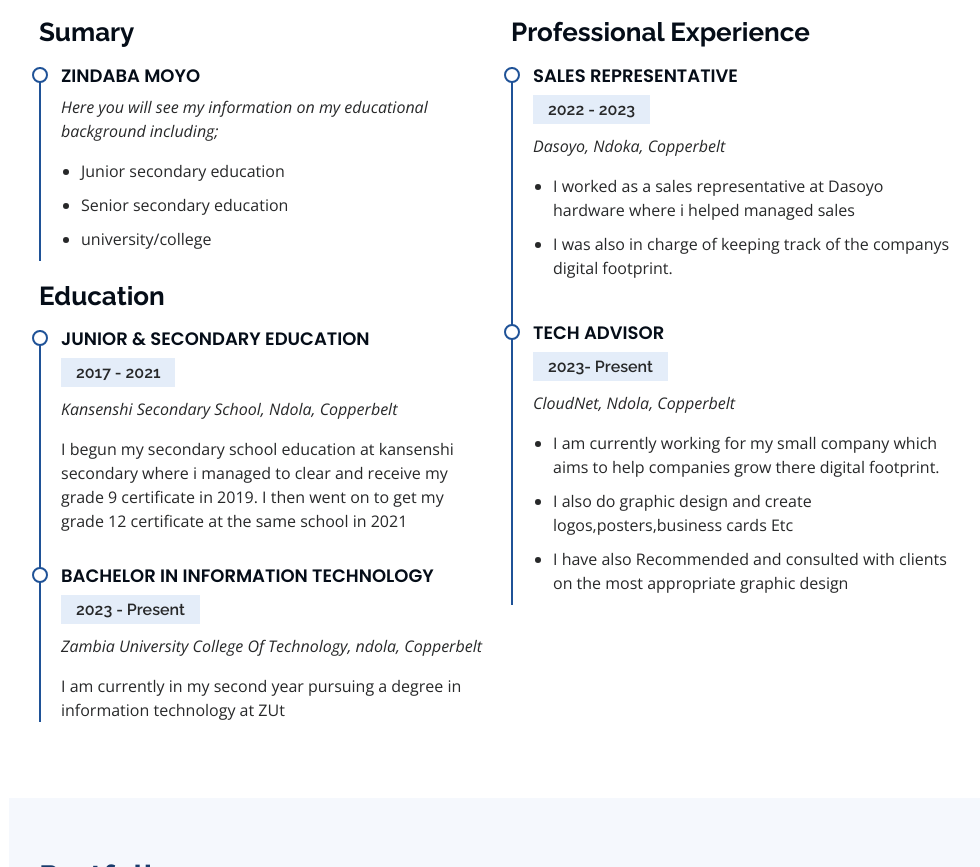
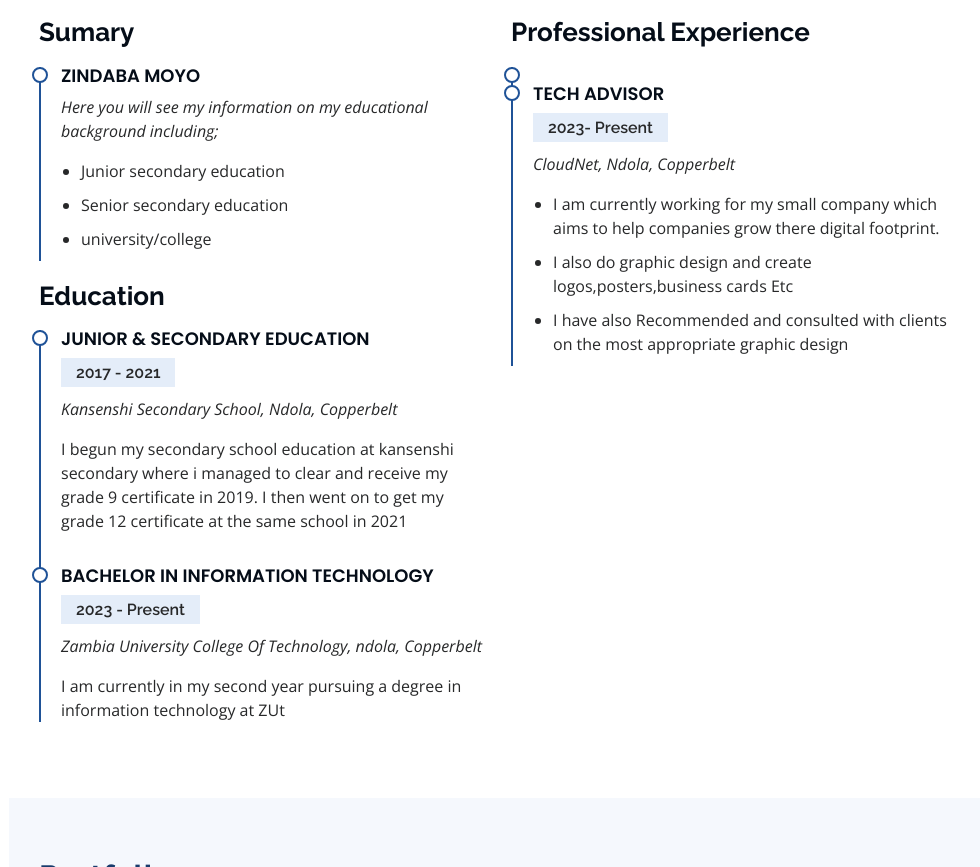
Before and after one commit to Zman027/ZndabaMoyo027.github.io, a plain HTML site: page index.html in a window 1280 px wide. Shown: the part 2255-3122 px from the top of the page, without its empty margins (291-1271 px from the left). Drawn offline with nearby package versions, Linux system fonts and the light colour scheme.

Commit message:
Update index.html

```diff
--- a/index.html
+++ b/index.html
@@ -272,13 +272,7 @@
           <div class="col-lg-6" data-aos="fade-up" data-aos-delay="100">
             <h3 class="resume-title">Professional Experience</h3>
             <div class="resume-item">
-              <h4>Sales representative</h4>
-              <h5>2022 - 2023</h5>
-              <p><em>Dasoyo, Ndoka, Copperbelt </em></p>
-              <ul>
-                <li>I worked as a sales representative at Dasoyo hardware where i helped managed sales</li>
-                <li>I was also in charge of keeping track of the companys digital footprint. </li>
-              </ul>
+
             </div>
             <div class="resume-item">
               <h4>Tech advisor</h4>
```
